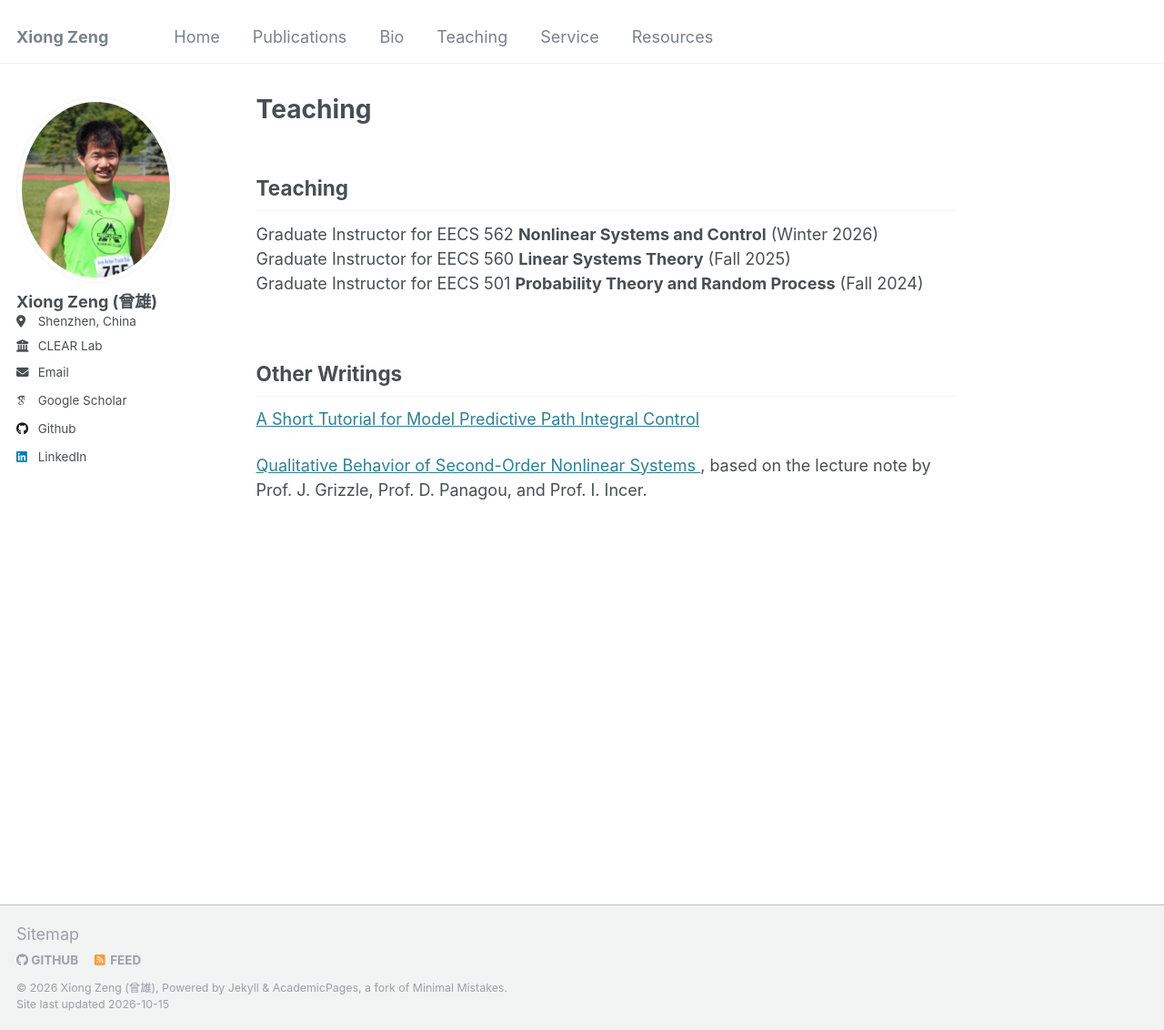
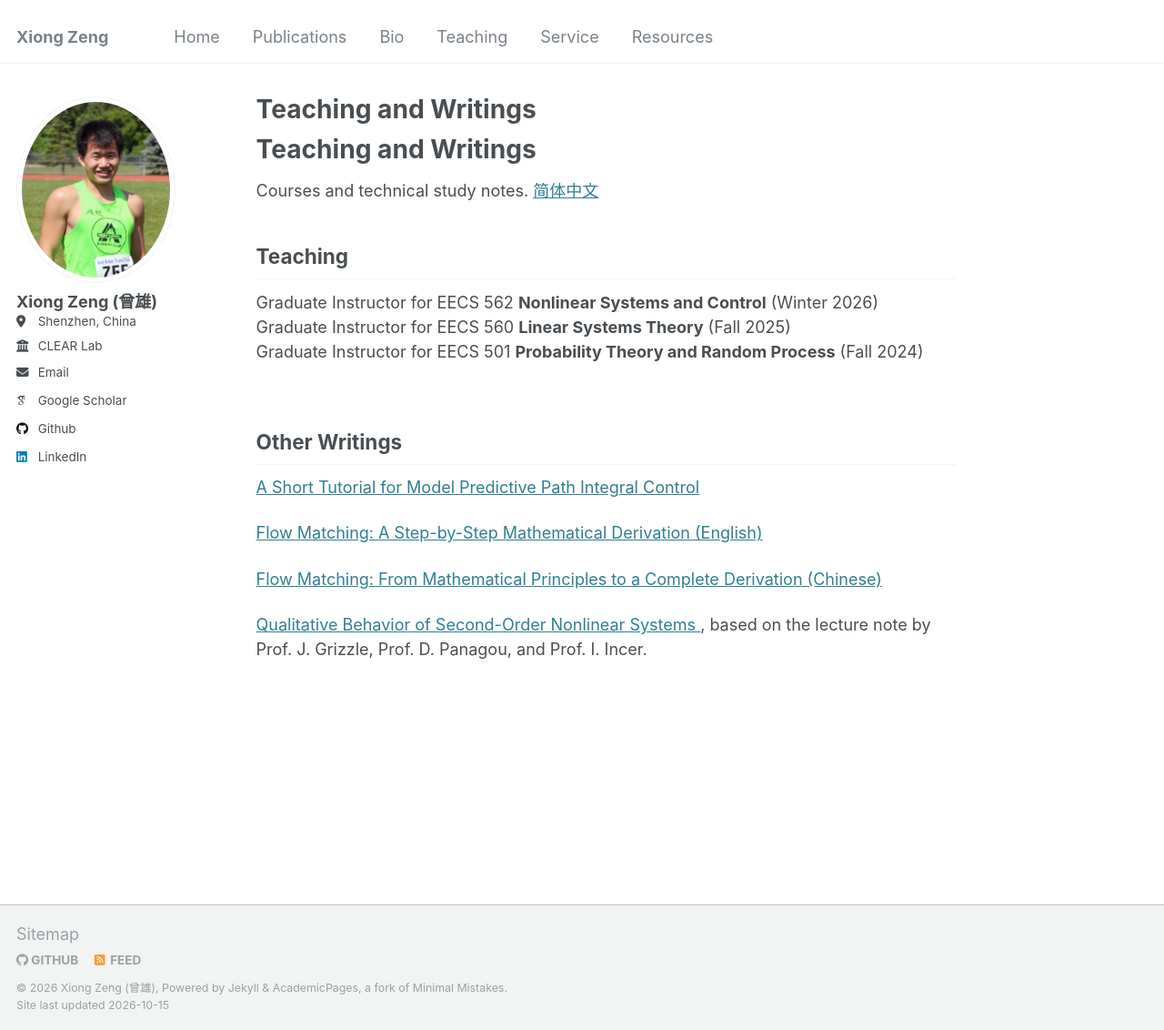
Before and after one commit to zengxiong111/zengxiong.github.io, a Jekyll site: the page built from _pages/teaching.md, in a window 1280 px wide and 1132 px high. Shown: the whole window at 91% size. Built offline with Jekyll 4.4.1, drawn with Linux system fonts in a browser that asks for light colours; some web fonts are replaced; our own code applies the rules of GitHub Pages for plain Markdown files.

Commit message:
Add English and Chinese Flow Matching tutorials to teaching pages

```diff
--- a/_pages/teaching.md
+++ b/_pages/teaching.md
@@ -3,6 +3,10 @@ layout: single
 permalink: /teaching/
 author_profile: true
 ---
+
+# Teaching and Writings
+
+Courses and technical study notes. [简体中文]({{ site.baseurl }}/teaching/zh-CN/)
 
 ## Teaching
 
@@ -19,6 +23,16 @@ Graduate Instructor for EECS 501 **Probability Theory and Random Process** (Fall
   A Short Tutorial for Model Predictive Path Integral Control
 </a>
 
+<a href="https://zengxiong111.github.io/zengxiong.github.io/files/Flow_Matching_Step_by_Step_Derivation_EN.pdf"
+   target="_blank">
+  Flow Matching: A Step-by-Step Mathematical Derivation (English)
+</a>
+
+<a href="https://zengxiong111.github.io/zengxiong.github.io/files/Flow_Matching_详细推导_精简版.pdf"
+   target="_blank">
+  Flow Matching: From Mathematical Principles to a Complete Derivation (Chinese)
+</a>
+
 <a href="https://zengxiong111.github.io/zengxiong.github.io/files/chapter2-noted.pdf"
    target="_blank">
 Qualitative Behavior of Second-Order Nonlinear Systems
```
Also changed, not shown: _pages/teaching.zh-CN.md (added, +39 -0 lines), 2 other files.
